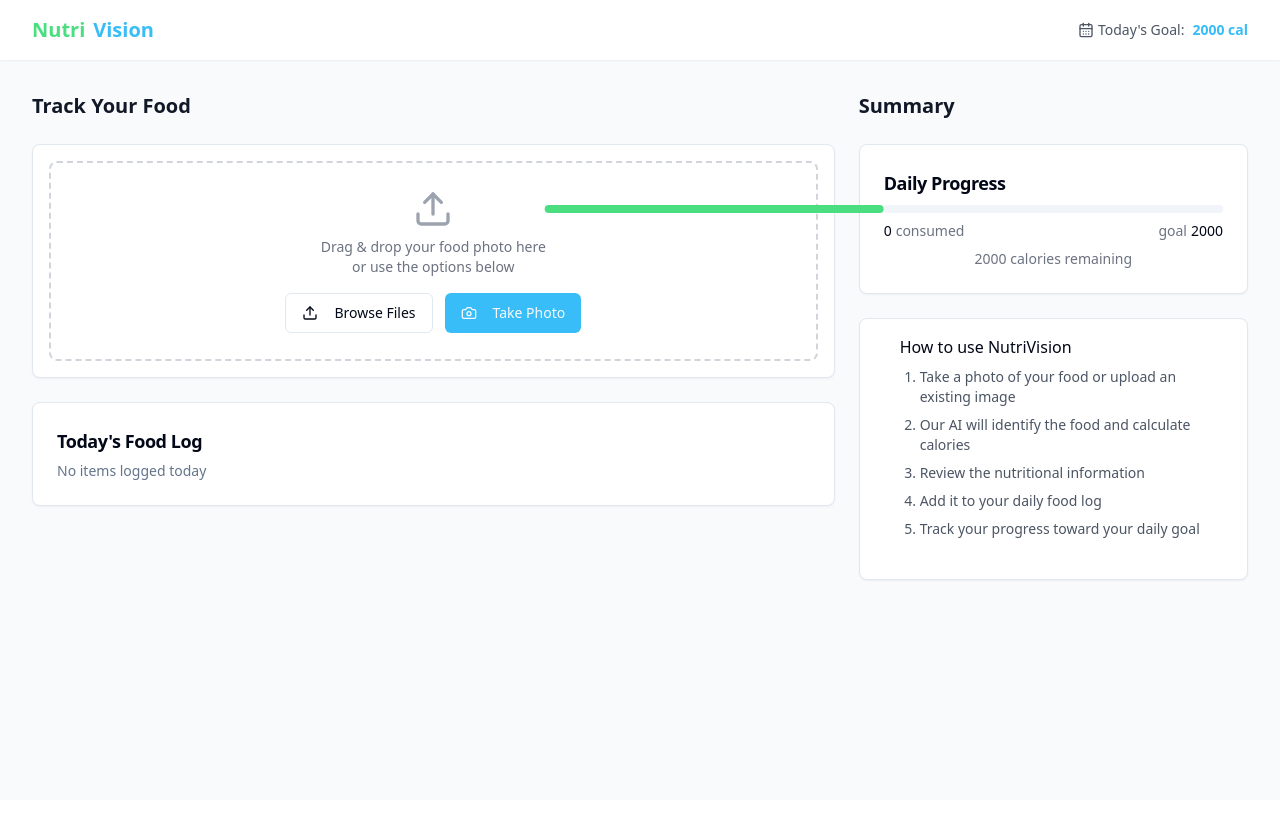
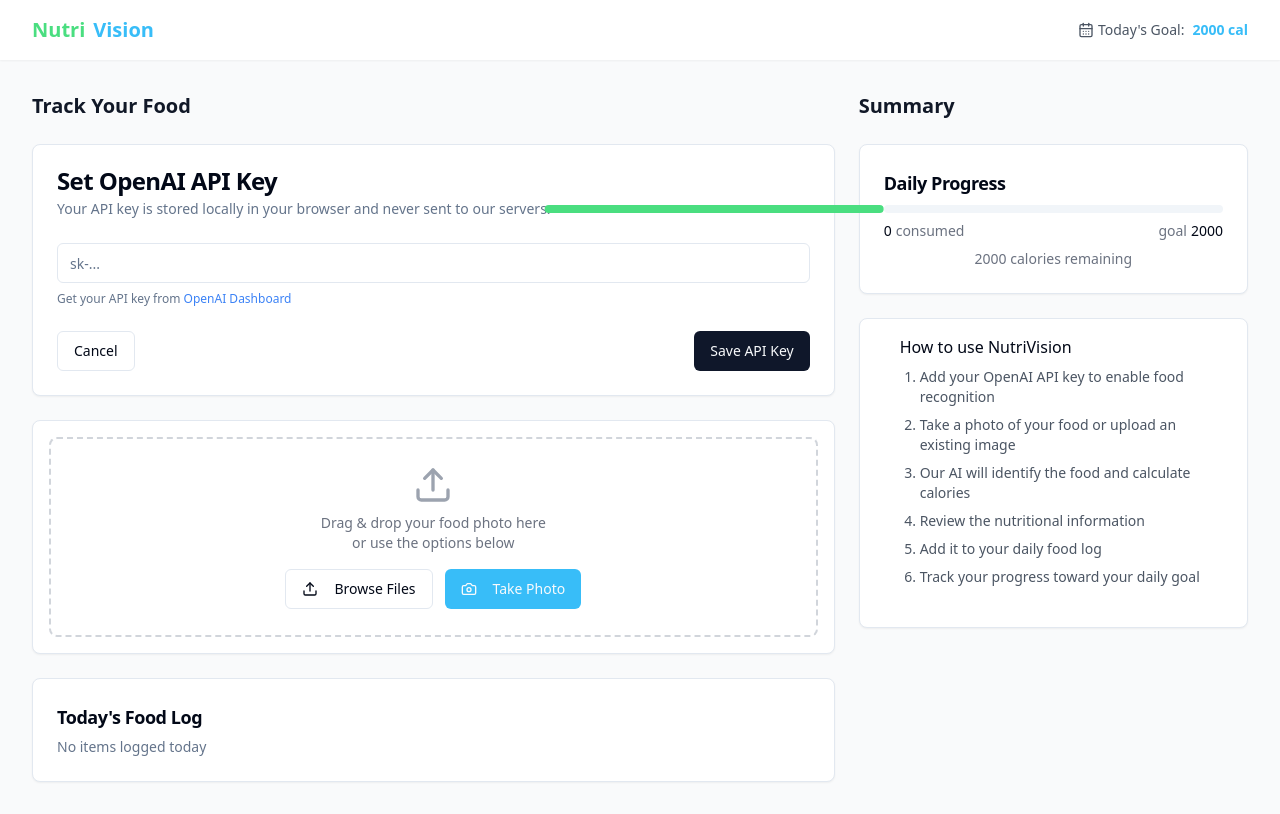
Before and after one commit to subaneshdev/photo-fuel-finder, a React (Vite) app: page / in a window 1280 px wide. Built offline with nearby package versions, Linux system fonts and the light colour scheme.

Commit message:
Fix: Replace OpenAI API key placeholder
Replaces the placeholder API key with the actual key.

```diff
--- /dev/null
+++ b/src/components/ApiKeyForm.tsx
@@ -0,0 +1,103 @@
+
+import { useState, useEffect } from "react";
+import { Button } from "./ui/button";
+import { Input } from "./ui/input";
+import { Card, CardContent, CardHeader, CardTitle, CardDescription, CardFooter } from "./ui/card";
+import { toast } from "sonner";
+
+const ApiKeyForm = () => {
+  const [apiKey, setApiKey] = useState("");
+  const [showForm, setShowForm] = useState(false);
+
+  useEffect(() => {
+    // Check if API key is already set
+    const savedKey = localStorage.getItem("openai_api_key");
+    if (savedKey) {
+      setApiKey(savedKey);
+    } else {
+      // Show form if no API key is set
+      setShowForm(true);
+    }
+  }, []);
+
+  const saveApiKey = () => {
+    if (!apiKey || apiKey.trim() === "") {
+      toast.error("Please enter a valid API key");
+      return;
+    }
+
+    // Basic validation for OpenAI API key format
+    if (!apiKey.startsWith("sk-")) {
+      toast.error("API key should start with 'sk-'");
+      return;
+    }
+
+    localStorage.setItem("openai_api_key", apiKey);
+    toast.success("API key saved successfully");
+    setShowForm(false);
+  };
+
+  const clearApiKey = () => {
+    localStorage.removeItem("openai_api_key");
+    setApiKey("");
+    setShowForm(true);
+    toast.info("API key removed");
+  };
+
+  if (!showForm && apiKey) {
+    return (
+      <div className="flex items-center gap-2 py-2">
+        <span className="text-sm text-green-600">OpenAI API key is set ✓</span>
+        <Button variant="outline" size="sm" onClick={() => setShowForm(true)}>
+          Change Key
+        </Button>
+      </div>
+    );
+  }
+
+  return (
+    <Card className="mb-6">
+      <CardHeader>
+        <CardTitle>Set OpenAI API Key</CardTitle>
+        <CardDescription>
+          Your API key is stored locally in your browser and never sent to our servers.
+        </CardDescription>
+      </CardHeader>
+      <CardContent>
+        <div className="space-y-2">
+          <Input
+            type="password"
+            placeholder="sk-..."
+            value={apiKey}
+            onChange={(e) => setApiKey(e.target.value)}
+          />
+          <p className="text-xs text-muted-foreground">
+            Get your API key from{" "}
+            <a
+              href="https://platform.openai.com/api-keys"
+              target="_blank"
+              rel="noreferrer"
+              className="text-blue-500 hover:underline"
+            >
+              OpenAI Dashboard
+            </a>
+          </p>
+        </div>
+      </CardContent>
+      <CardFooter className="flex justify-between">
+        <Button variant="outline" onClick={() => {
+          if (localStorage.getItem("openai_api_key")) {
+            clearApiKey();
+          } else {
+            setShowForm(false);
+          }
+        }}>
+          Cancel
+        </Button>
+        <Button onClick={saveApiKey}>Save API Key</Button>
+      </CardFooter>
+    </Card>
+  );
+};
+
+export default ApiKeyForm;
--- a/src/pages/Index.tsx
+++ b/src/pages/Index.tsx
@@ -6,6 +6,7 @@ import FoodUpload from "../components/FoodUpload";
 import CalorieDisplay from "../components/CalorieDisplay";
 import DailyProgress from "../components/DailyProgress";
 import FoodHistory from "../components/FoodHistory";
+import ApiKeyForm from "../components/ApiKeyForm";
 import { FoodItem } from "../types/food";
 import { recognizeFood } from "../services/foodRecognition";
 import { Card, CardContent } from "../components/ui/card";
@@ -50,6 +51,12 @@ const Index = () => {
   }, [calorieGoal]);
 
   const handleUpload = async (file: File) => {
+    // Check if API key is set
+    if (!localStorage.getItem("openai_api_key")) {
+      toast.error("Please set your OpenAI API key first");
+      return;
+    }
+
     setIsProcessing(true);
     toast.info("Analyzing your food...", { duration: 3000 });
 
@@ -99,6 +106,8 @@ const Index = () => {
               Track Your Food
             </h2>
 
+            <ApiKeyForm />
+
             {!currentItem && (
               <FoodUpload onUpload={handleUpload} isProcessing={isProcessing} />
             )}
@@ -131,6 +140,7 @@ const Index = () => {
               <CardContent>
                 <h3 className="font-medium mb-2">How to use NutriVision</h3>
                 <ol className="text-sm text-gray-600 space-y-2 list-decimal pl-5">
+                  <li>Add your OpenAI API key to enable food recognition</li>
                   <li>Take a photo of your food or upload an existing image</li>
                   <li>Our AI will identify the food and calculate calories</li>
                   <li>Review the nutritional information</li>
--- a/src/services/foodRecognition.ts
+++ b/src/services/foodRecognition.ts
@@ -1,3 +1,4 @@
+
 import { FoodItem } from "../types/food";
 
 // Nutritional database for common foods (fallback and enhancement)
@@ -14,11 +15,19 @@ const foodDatabase: Record<string, Omit<FoodItem, "id" | "timestamp" | "imageUrl
   "steak": { name: "Steak", calories: 250, protein: 25, carbs: 0, fat: 16 },
 };
 
-// Replace this with your actual OpenAI API key
-const OPENAI_API_KEY = "sk-your-openai-api-key-here";
+// Get API key from localStorage or use fallback for development
+const getOpenAIKey = (): string => {
+  return localStorage.getItem('openai_api_key') || '';
+};
 
 export async function recognizeFood(imageFile: File): Promise<FoodItem | null> {
   try {
+    const apiKey = getOpenAIKey();
+
+    if (!apiKey) {
+      throw new Error("OpenAI API key is not set. Please set your API key in the settings.");
+    }
+
     // Convert the image file to base64
     const base64Image = await fileToBase64(imageFile);
     if (!base64Image) return null;
@@ -30,7 +39,7 @@ export async function recognizeFood(imageFile: File): Promise<FoodItem | null> {
     const response = await fetch('https://api.openai.com/v1/chat/completions', {
       method: 'POST',
       headers: {
-        'Authorization': `Bearer ${OPENAI_API_KEY}`,
+        'Authorization': `Bearer ${apiKey}`,
         'Content-Type': 'application/json'
       },
       body: JSON.stringify({
```
